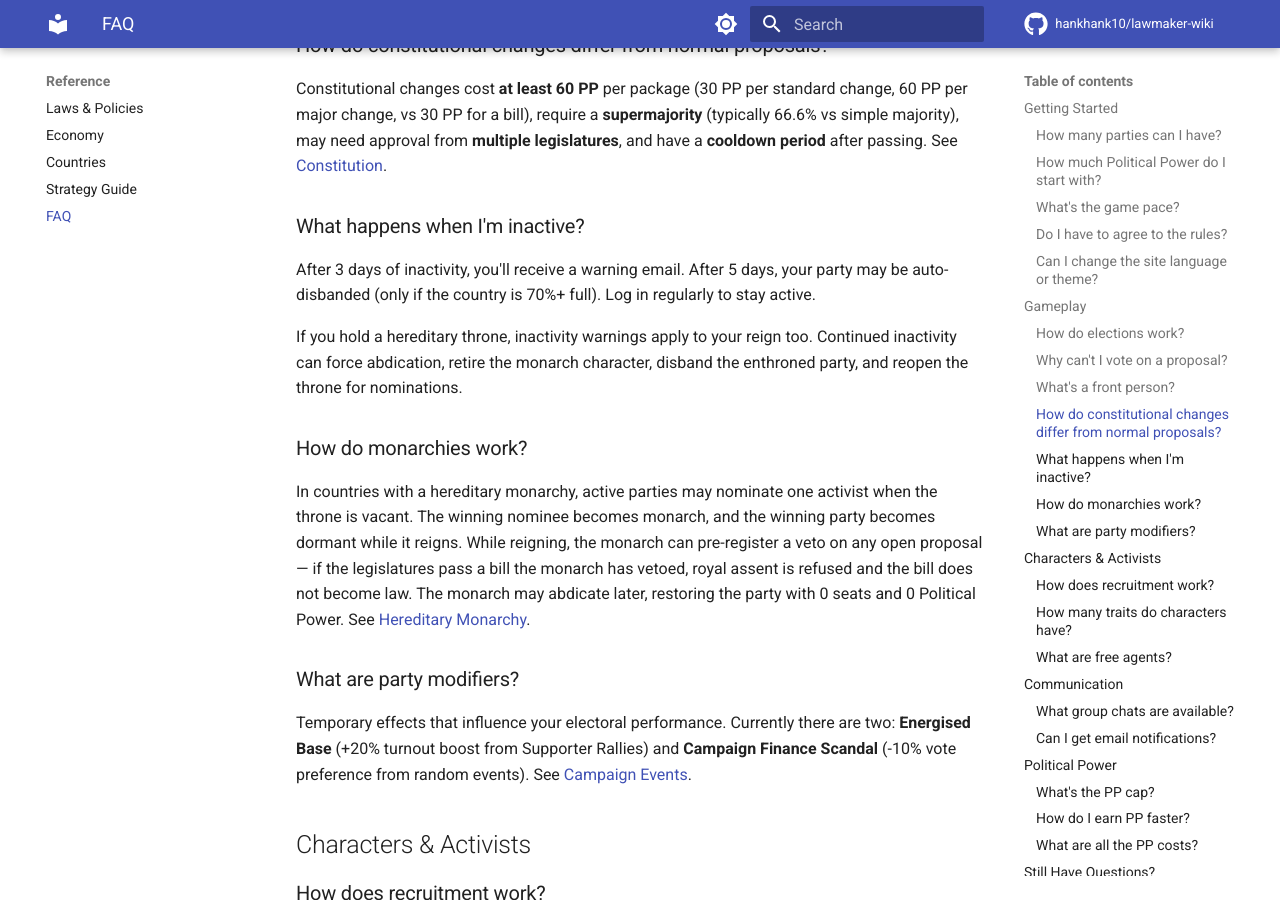
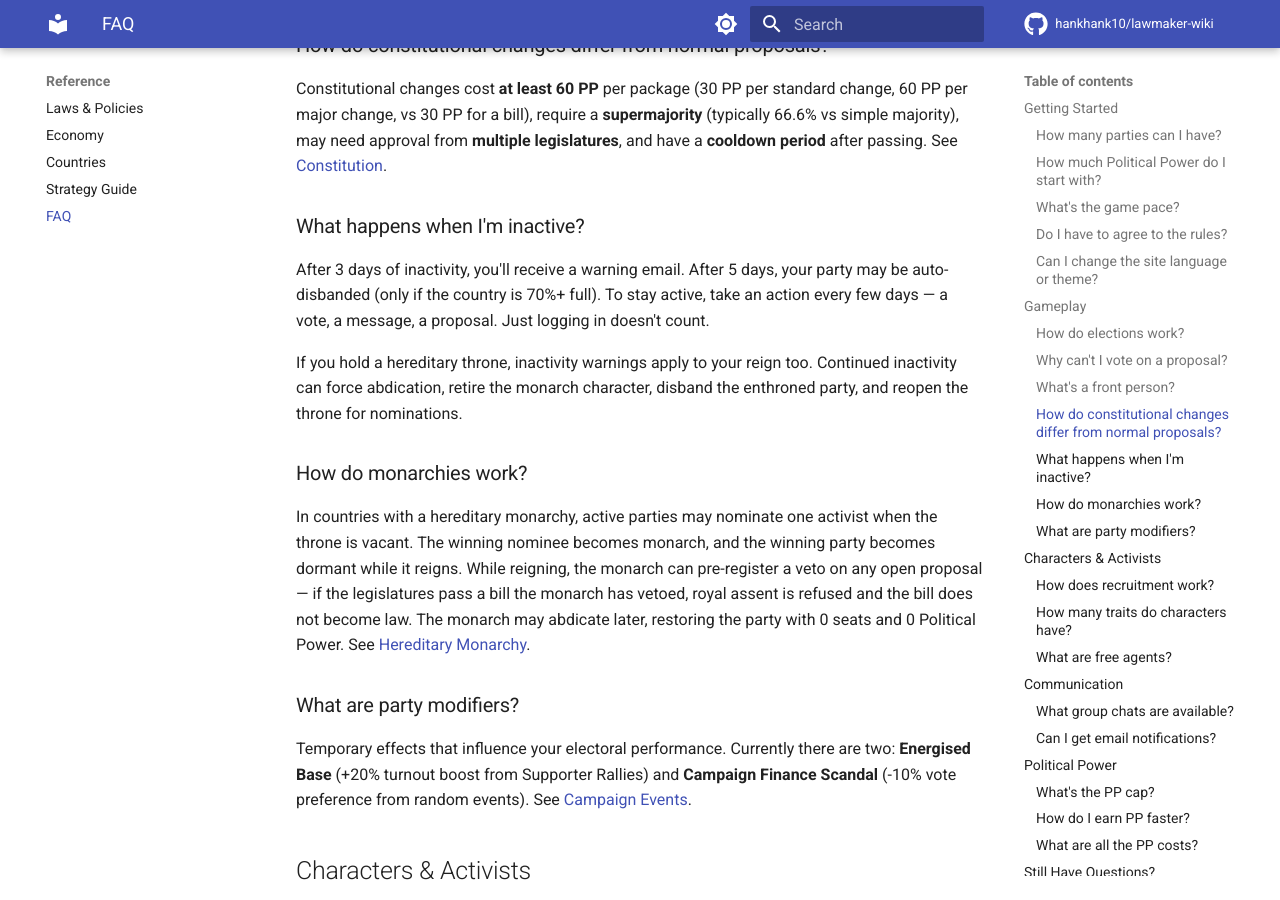
Before and after one commit to hankhank10/lawmaker-wiki, an MkDocs documentation site: the page built from docs/faq.md, in a window 1280 px wide and 900 px high, scrolled down 1443 px. Built offline with MkDocs 1.6.1 and Material for MkDocs 9.7.7, drawn with Linux system fonts in a browser that asks for light colours; comment, search, counter and statistics services are not loaded.

Commit message:
📝 Sync from private repo
Auto-synced from hankhank10/lawmaker/game-manual

```diff
--- a/docs/faq.md
+++ b/docs/faq.md
@@ -42,7 +42,7 @@ Constitutional changes cost **at least 60 PP** per package (30 PP per standard c
 
 ### What happens when I'm inactive?
 
-After 3 days of inactivity, you'll receive a warning email. After 5 days, your party may be auto-disbanded (only if the country is 70%+ full). Log in regularly to stay active.
+After 3 days of inactivity, you'll receive a warning email. After 5 days, your party may be auto-disbanded (only if the country is 70%+ full). To stay active, take an action every few days — a vote, a message, a proposal. Just logging in doesn't count.
 
 If you hold a hereditary throne, inactivity warnings apply to your reign too. Continued inactivity can force abdication, retire the monarch character, disband the enthroned party, and reopen the throne for nominations.
 
```
Also changed, not shown: docs/gameplay/monarchy.md (+1 -1 lines), docs/gameplay/parties.md (+1 -1 lines).
